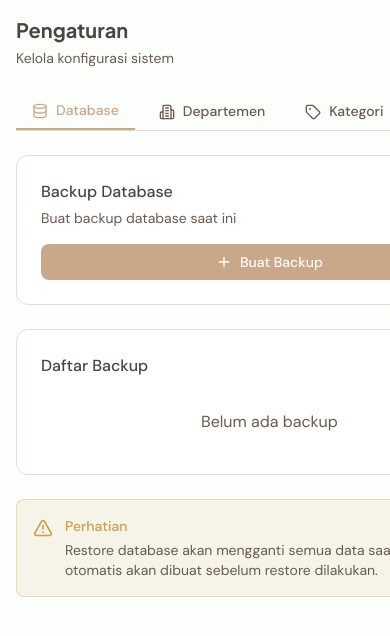
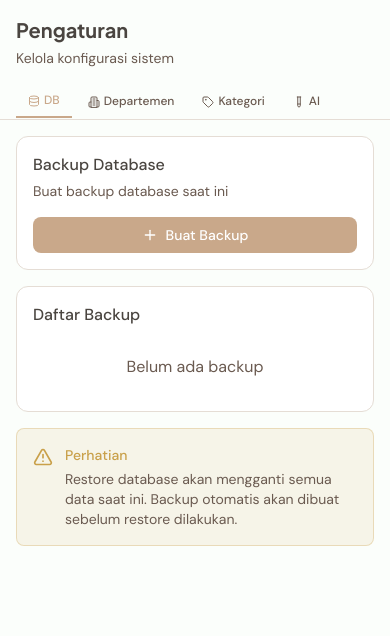
Before and after one commit to kopipes/provex, a Next.js app in the folder frontend/: page /admin/settings in a window 390 px wide. Shown: the top 636 px of the page. Built offline with nearby package versions, Linux system fonts and the light colour scheme.

Commit message:
fix: improve settings page mobile responsiveness

```diff
--- a/frontend/app/admin/settings/page.tsx
+++ b/frontend/app/admin/settings/page.tsx
@@ -275,31 +275,31 @@ export default function SettingsPage() {
   return (
     <div className="flex min-h-screen bg-bg-base">
       <Sidebar />
-      <main className="flex-1 p-4 md:p-8 md:ml-[240px]">
+      <main className="flex-1 p-4 sm:p-6 md:p-8 md:ml-[240px]">
         <div className="max-w-[900px] mx-auto">
-          <div className="mb-6 md:mb-8">
-            <h1 className="text-xl md:text-[24px] font-display font-bold text-text-primary">Pengaturan</h1>
+          <div className="mb-4 sm:mb-6 md:mb-8">
+            <h1 className="text-xl sm:text-2xl md:text-[24px] font-display font-bold text-text-primary">Pengaturan</h1>
             <p className="text-text-secondary text-sm mt-1">Kelola konfigurasi sistem</p>
           </div>
 
-          <div className="flex gap-2 mb-6 border-b border-border-default overflow-x-auto">
-            <button onClick={() => setActiveTab('database')} className={`px-4 py-2 text-sm font-medium transition-colors whitespace-nowrap ${activeTab === 'database' ? 'text-accent border-b-2 border-accent' : 'text-text-secondary hover:text-text-primary'}`}>
-              <Database className="w-4 h-4 inline mr-2" />Database
+          <div className="flex gap-1 sm:gap-2 mb-4 sm:mb-6 border-b border-border-default overflow-x-auto pb-px -mx-4 sm:mx-0 px-4 sm:px-0">
+            <button onClick={() => setActiveTab('database')} className={`px-3 sm:px-4 py-2 text-xs sm:text-sm font-medium transition-colors whitespace-nowrap ${activeTab === 'database' ? 'text-accent border-b-2 border-accent' : 'text-text-secondary hover:text-text-primary'}`}>
+              <Database className="w-3 h-3 sm:w-4 sm:h-4 inline mr-1 sm:mr-2" /><span className="hidden sm:inline">Database</span><span className="sm:hidden">DB</span>
             </button>
-            <button onClick={() => setActiveTab('departments')} className={`px-4 py-2 text-sm font-medium transition-colors whitespace-nowrap ${activeTab === 'departments' ? 'text-accent border-b-2 border-accent' : 'text-text-secondary hover:text-text-primary'}`}>
-              <Building2 className="w-4 h-4 inline mr-2" />Departemen
+            <button onClick={() => setActiveTab('departments')} className={`px-3 sm:px-4 py-2 text-xs sm:text-sm font-medium transition-colors whitespace-nowrap ${activeTab === 'departments' ? 'text-accent border-b-2 border-accent' : 'text-text-secondary hover:text-text-primary'}`}>
+              <Building2 className="w-3 h-3 sm:w-4 sm:h-4 inline mr-1 sm:mr-2" />Departemen
             </button>
-            <button onClick={() => setActiveTab('categories')} className={`px-4 py-2 text-sm font-medium transition-colors whitespace-nowrap ${activeTab === 'categories' ? 'text-accent border-b-2 border-accent' : 'text-text-secondary hover:text-text-primary'}`}>
-              <Tag className="w-4 h-4 inline mr-2" />Kategori
+            <button onClick={() => setActiveTab('categories')} className={`px-3 sm:px-4 py-2 text-xs sm:text-sm font-medium transition-colors whitespace-nowrap ${activeTab === 'categories' ? 'text-accent border-b-2 border-accent' : 'text-text-secondary hover:text-text-primary'}`}>
+              <Tag className="w-3 h-3 sm:w-4 sm:h-4 inline mr-1 sm:mr-2" />Kategori
             </button>
-            <button onClick={() => setActiveTab('ai')} className={`px-4 py-2 text-sm font-medium transition-colors whitespace-nowrap ${activeTab === 'ai' ? 'text-accent border-b-2 border-accent' : 'text-text-secondary hover:text-text-primary'}`}>
-              <TestTube className="w-4 h-4 inline mr-2" />AI Config
+            <button onClick={() => setActiveTab('ai')} className={`px-3 sm:px-4 py-2 text-xs sm:text-sm font-medium transition-colors whitespace-nowrap ${activeTab === 'ai' ? 'text-accent border-b-2 border-accent' : 'text-text-secondary hover:text-text-primary'}`}>
+              <TestTube className="w-3 h-3 sm:w-4 sm:h-4 inline mr-1 sm:mr-2" />AI
             </button>
           </div>
 
           {activeTab === 'database' && (
-            <div className="space-y-6">
-              <div className="bg-bg-surface border border-border-default rounded-radius-lg p-6">
+            <div className="space-y-4 sm:space-y-6">
+              <div className="bg-bg-surface border border-border-default rounded-radius-lg p-4 sm:p-6">
                 <div className="flex flex-col sm:flex-row sm:justify-between sm:items-center gap-4">
                   <div>
                     <h3 className="font-medium text-text-primary">Backup Database</h3>
@@ -309,8 +309,8 @@ export default function SettingsPage() {
                 </div>
               </div>
 
-              <div className="bg-bg-surface border border-border-default rounded-radius-lg p-6">
-                <h3 className="font-medium text-text-primary mb-4">Daftar Backup</h3>
+              <div className="bg-bg-surface border border-border-default rounded-radius-lg p-4 sm:p-6">
+                <h3 className="font-medium text-text-primary mb-3 sm:mb-4">Daftar Backup</h3>
                 {loading ? <p className="text-text-secondary text-center py-4">Memuat...</p>
                  : backups.length === 0 ? <p className="text-text-secondary text-center py-4">Belum ada backup</p>
                  : <div className="space-y-3">
@@ -345,9 +345,9 @@ export default function SettingsPage() {
           )}
 
           {activeTab === 'departments' && (
-            <div className="space-y-6">
-              <div className="bg-bg-surface border border-border-default rounded-radius-lg p-6">
-                <h3 className="font-medium text-text-primary mb-4">{editingDept ? 'Edit Departemen' : 'Tambah Departemen Baru'}</h3>
+            <div className="space-y-4 sm:space-y-6">
+              <div className="bg-bg-surface border border-border-default rounded-radius-lg p-4 sm:p-6">
+                <h3 className="font-medium text-text-primary mb-3 sm:mb-4">{editingDept ? 'Edit Departemen' : 'Tambah Departemen Baru'}</h3>
                 <div className="space-y-4">
                   <div>
                     <label className="block text-sm font-medium text-text-primary mb-2">Nama Departemen *</label>
@@ -366,8 +366,8 @@ export default function SettingsPage() {
                 </div>
               </div>
 
-              <div className="bg-bg-surface border border-border-default rounded-radius-lg p-6">
-                <h3 className="font-medium text-text-primary mb-4">Daftar Departemen</h3>
+              <div className="bg-bg-surface border border-border-default rounded-radius-lg p-4 sm:p-6">
+                <h3 className="font-medium text-text-primary mb-3 sm:mb-4">Daftar Departemen</h3>
                 {deptLoading ? <p className="text-text-secondary text-center py-4">Memuat...</p>
                  : departments.length === 0 ? <p className="text-text-secondary text-center py-4">Belum ada departemen</p>
                  : <div className="space-y-3">
@@ -389,9 +389,9 @@ export default function SettingsPage() {
           )}
 
           {activeTab === 'categories' && (
-            <div className="space-y-6">
-              <div className="bg-bg-surface border border-border-default rounded-radius-lg p-6">
-                <h3 className="font-medium text-text-primary mb-4">{editingCat ? 'Edit Kategori' : 'Tambah Kategori Baru'}</h3>
+            <div className="space-y-4 sm:space-y-6">
+              <div className="bg-bg-surface border border-border-default rounded-radius-lg p-4 sm:p-6">
+                <h3 className="font-medium text-text-primary mb-3 sm:mb-4">{editingCat ? 'Edit Kategori' : 'Tambah Kategori Baru'}</h3>
                 <div className="space-y-4">
                   <div>
                     <label className="block text-sm font-medium text-text-primary mb-2">Nama Kategori *</label>
@@ -410,8 +410,8 @@ export default function SettingsPage() {
                 </div>
               </div>
 
-              <div className="bg-bg-surface border border-border-default rounded-radius-lg p-6">
-                <h3 className="font-medium text-text-primary mb-4">Daftar Kategori</h3>
+              <div className="bg-bg-surface border border-border-default rounded-radius-lg p-4 sm:p-6">
+                <h3 className="font-medium text-text-primary mb-3 sm:mb-4">Daftar Kategori</h3>
                 {catLoading ? <p className="text-text-secondary text-center py-4">Memuat...</p>
                  : categories.length === 0 ? <p className="text-text-secondary text-center py-4">Belum ada kategori</p>
                  : <div className="space-y-3">
@@ -433,7 +433,7 @@ export default function SettingsPage() {
           )}
 
           {activeTab === 'ai' && (
-            <div className="bg-bg-surface border border-border-default rounded-radius-lg p-6">
+            <div className="bg-bg-surface border border-border-default rounded-radius-lg p-4 sm:p-6">
               {aiLoading ? <p className="text-text-secondary text-center py-4">Memuat...</p>
                : <div className="space-y-6">
                 <div>
```
